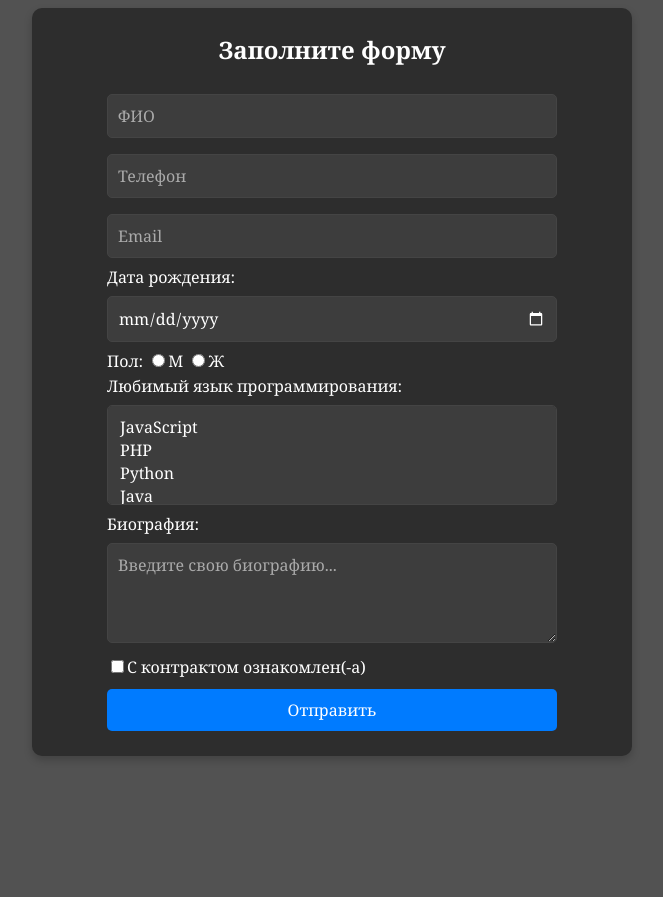
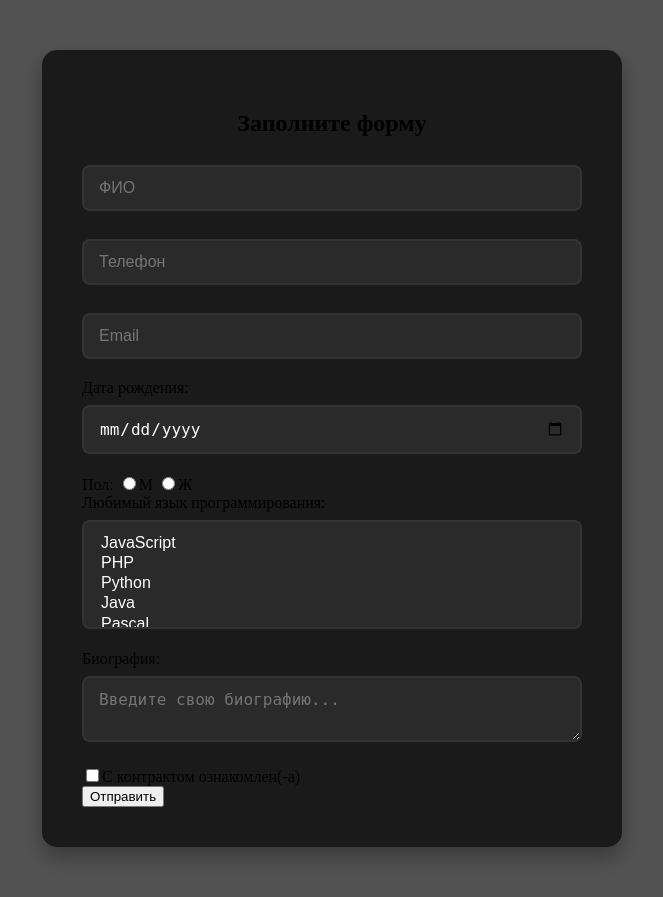
Before and after one commit to Kataha1992/Webback, a PHP site: page /form.html in a window 1280 px wide. Shown: the whole page, without its empty margins (308-971 px from the left). Before the commit the page ends 757 px from the top, so only its background shows below. Run offline with PHP 8.4, Linux system fonts and the light colour scheme.

Commit message:
Update style.css

```diff
--- a/3/style.css
+++ b/3/style.css
@@ -4,10 +4,6 @@
 background-color: #525252;
 }
 
-* {
-    color: #fff;
-    font-family: Cambria, Cochin, Georgia, Times, 'Times New Roman', serif, sans-serif;
-}
 
 code {
 font-family: monospace;
@@ -41,120 +37,129 @@
 max-width: 100%;
 }
 
-/* Form */
+/* Form - New Styles */
 
 .form {
-    padding: 25px 75px;
-    margin: 0 200px;
-    background-color: #2d2d2d;
-    border-radius: 10px;
-    box-shadow: 0 4px 8px rgba(0, 0, 0, 0.2);
+padding: 40px;
+margin: 50px auto;
+background-color: #1a1a1a;
+border-radius: 15px;
+box-shadow: 0 10px 20px rgba(0, 0, 0, 0.3);
+max-width: 500px;
 }
 
-.form h2 {
-    margin-top: 0;
-    margin-bottom: 20px;
-    text-align: center;
-    font-size: 24px;
-    color: #fff;
+.form-title {
+color: #ffffff;
+font-size: 28px;
+margin-bottom: 30px;
+text-transform: uppercase;
+letter-spacing: 1px;
 }
 
 .form-input {
 box-sizing: border-box;
 width: 100%;
-    padding: 10px;
-    margin: 8px 0;
-    border: 1px solid #444;
-    border-radius: 5px;
-    background-color: #3d3d3d;
+padding: 12px 15px;
+margin: 8px 0 20px;
+border: 2px solid #333;
+border-radius: 8px;
+background-color: #2a2a2a;
 color: #fff;
 font-size: 16px;
+transition: all 0.3s ease;
 }
 
-.form-input:focus {
-    border-color: #007bff;
-    outline: none;
-    box-shadow: 0 0 5px rgba(0, 123, 255, 0.5);
+.text-input {
+background-color: #2a2a2a;
+border-color: #444;
 }
 
-.form-input::placeholder {
-    color: #aaa;
+.text-input:focus {
+border-color: #ff6b00;
+outline: none;
+box-shadow: 0 0 0 2px rgba(255, 107, 0, 0.3);
 }
 
-label {
-    display: inline;
-    margin-bottom: 10px;
-    font-size: 16px;
-    color: #fff;
+.text-input::placeholder {
+color: #777;
 }
 
-textarea.form-input {
-    min-height: 80px;
-    height: 100px;
-    max-height: 120px;
-    resize: vertical;
+.input-label,
+.radio-label,
+.select-label,
+.textarea-label {
+display: block;
+margin-bottom: 8px;
+font-size: 16px;
+color: #ccc;
+font-weight: 500;
 }
 
-select.form-input {
-    height: 100px;
+.radio-label {
+display: inline-block;
+margin-right: 15px;
 }
 
-.form-submit {
-    width: 100%;
-    padding: 10px;
-    background-color: #007bff;
+.radio-option {
+display: inline-block;
+margin-right: 15px;
+color: #ccc;
+}
+
+.radio-option input[type="radio"] {
+margin-right: 5px;
+}
+
+.date-input {
+background-color: #2a2a2a;
+border-color: #444;
+}
+
+.select-input {
+height: auto;
+min-height: 100px;
+background-color: #2a2a2a;
+border-color: #444;
+}
+
+.textarea-input {
+min-height: 100px;
+background-color: #2a2a2a;
+border-color: #444;
+}
+
+.checkbox-option {
+display: block;
+margin: 20px 0;
+color: #ccc;
+}
+
+.checkbox-option input[type="checkbox"] {
+margin-right: 8px;
+}
+
+.submit-btn {
+background-color: #ff0000;
+color: white;
+border-radius: 8px;
+font-weight: bold;
+text-transform: uppercase;
+letter-spacing: 1px;
 border: none;
-    border-radius: 5px;
-    color: #fff;
-    font-size: 16px;
-    cursor: pointer;
+padding: 15px;
+margin-top: 10px;
 transition: background-color 0.3s ease;
 }
 
-.form-submit:hover {
-    background-color: #0056b3;
+.submit-btn:hover {
+background-color: #e05d00;
 }
 
-input[type="radio"] {
-    margin-bottom: 8px;
+input.form-submit.submit-btn {
+    font-family: initial;
 }
 
-input[type="checkbox"] {
-    margin-bottom: 16px;
-}
-
-select[name="prog-lang"] {
-    height: auto;
-    padding: 10px;
-}
-
-.form label {
-    font-weight: 500;
-}
-
-input[type="date"]::-webkit-calendar-picker-indicator {
-    filter: invert(1);
-}
-
-::-webkit-scrollbar {
-    width: 12px;
-}
-
-::-webkit-scrollbar-track {
-    background: #2d2d2d; border-radius: 10px;
-}
-
-::-webkit-scrollbar-thumb {
-    background: #555;
-    border-radius: 10px;
-    border: 3px solid #2d2d2d;
-}
-
-::-webkit-scrollbar-thumb:hover {
-    background: #777;
-}
-
-/* Status Bar */
+/* Status Bar (keep original) */
 
 .status-bar {
 position: absolute;
```
Lines whose indentation alone changed are shown as unchanged.
